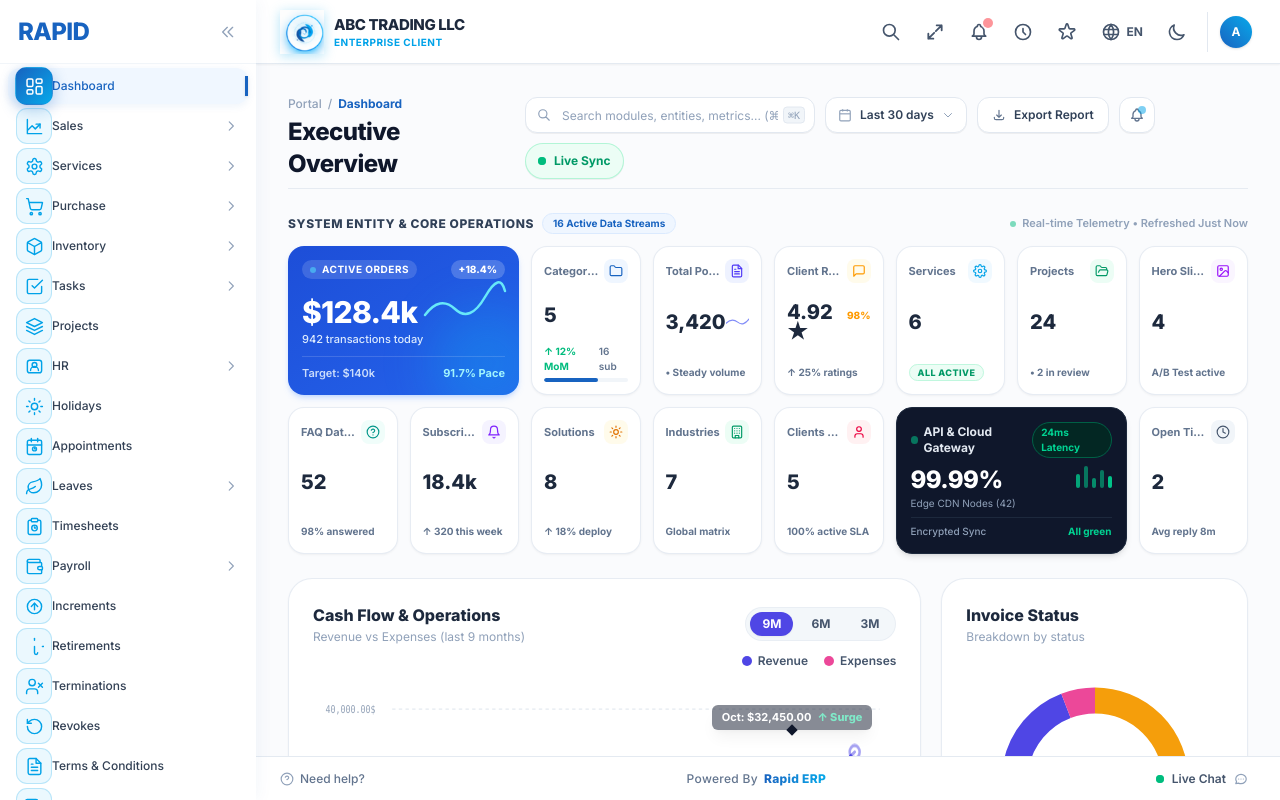
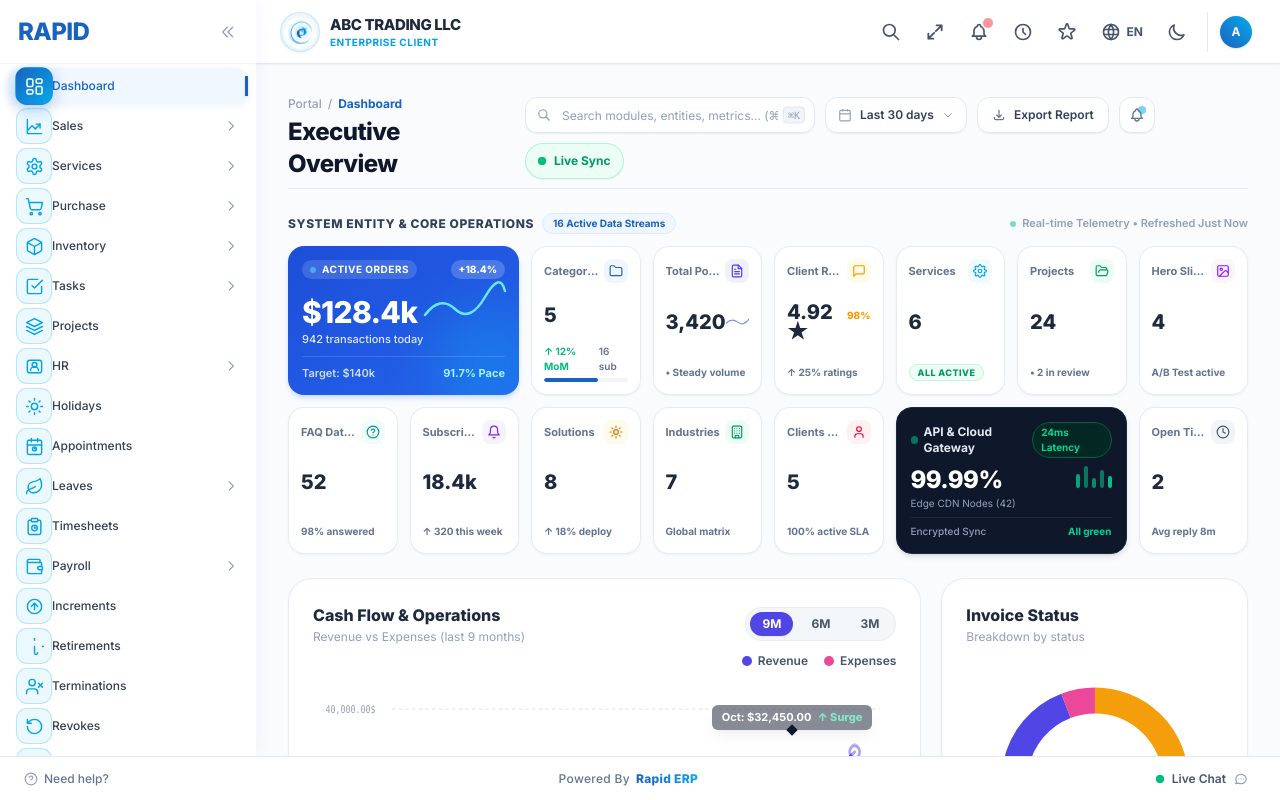
Before and after one commit to Santhosh19981/rapiderp, an Angular app: page /landing in a window 1280 px wide. Built offline with nearby package versions, Linux system fonts and the light colour scheme; sample sign-in values are in the browser's storage.

Commit message:
feat: fix client header logo placement with circular transparent masking and extend footer to complete left edge under sidebar

```diff
--- a/src/app/components/landing/landing.html
+++ b/src/app/components/landing/landing.html
@@ -1,10 +1,13 @@
-<div class="landing-layout flex h-screen w-full bg-white text-slate-800 overflow-hidden relative"
+<div class="landing-layout flex flex-col h-screen w-full bg-white text-slate-800 overflow-hidden relative"
   [class.dark]="navService.isDarkMode()" [dir]="navService.isRtl() ? 'rtl' : 'ltr'">
+
+  <!-- Middle Work Section: Left Sidebar + Right Main Content (Takes all vertical height above the full-width footer) -->
+  <div class="flex-1 flex w-full overflow-hidden relative min-h-0">
     <!-- Left-Side Module Menu (with enlarged icons and Techoze smooth hover) -->
     <app-sidebar class="shrink-0 h-full relative z-30"></app-sidebar>
 
     <!-- Main Content Area - White by default -->
-  <div class="flex-1 flex flex-col h-full overflow-hidden bg-white dark:bg-slate-900 transition-colors duration-200">
+    <div class="flex-1 flex flex-col h-full min-w-0 overflow-hidden bg-white dark:bg-slate-900 transition-colors duration-200">
 
       <!-- Top Navigation Header with Action Items from Reference Image -->
       <header
@@ -13,15 +16,17 @@
         <div class="flex items-center gap-3 select-none">
           <div class="flex items-center gap-2.5">
             <div
-            class="w-10 h-10 sm:w-11 sm:h-11 rounded-full flex items-center justify-center shrink-0 transition-transform duration-200 hover:scale-105"
+              class="w-9 h-9 sm:w-10 sm:h-10 rounded-full bg-gradient-to-tr from-sky-100/90 via-blue-50 to-sky-100/70 dark:from-slate-800 dark:to-slate-700 p-0.5 flex items-center justify-center shrink-0 border border-sky-200/80 dark:border-slate-700 shadow-xs transition-transform duration-200 hover:scale-105"
               title="ABC TRADING LLC"
             >
+              <div class="w-full h-full rounded-full bg-white dark:bg-slate-900 flex items-center justify-center p-1 overflow-hidden shadow-inner">
                 <img
                   src="assets/images/client-logo-extracted.png"
                   alt="ABC TRADING LLC"
-              class="w-full h-full object-contain filter drop-shadow-[0_2px_6px_rgba(0,162,232,0.3)]"
+                  class="w-full h-full object-contain select-none pointer-events-none"
                   draggable="false"
                 />
+              </div>
             </div>
             <div class="flex flex-col justify-center">
               <span
@@ -1589,12 +1594,14 @@
         </div>
       }
     </main>
-
-    <!-- Dedicated Full-Width Bottom Footer (Fixed at bottom with Need Help, Powered By, and Live Chat) -->
+  </div>
+</div>
+
+<!-- Dedicated Full-Width Bottom Footer (Fixed at bottom spanning COMPLETE LEFT across under sidebar) -->
 <footer
-      class="h-11 bg-white dark:bg-slate-800 border-t border-slate-200/90 dark:border-slate-700/80 px-6 flex items-center justify-between shrink-0 text-xs text-slate-500 dark:text-slate-400 z-10 select-none">
-
-      <!-- Option 1 (Left): Need help? (Matching Screenshot 1) -->
+  class="h-11 w-full bg-white dark:bg-slate-800 border-t border-slate-200/90 dark:border-slate-700/80 px-4 sm:px-6 flex items-center justify-between shrink-0 text-xs text-slate-500 dark:text-slate-400 z-40 select-none shadow-xs">
+
+  <!-- Option 1 (Left): Need help? (Matching Screenshot 1 & 2) -->
   <div class="flex items-center gap-2">
     <button
       type="button"
@@ -1620,7 +1627,7 @@
       ERP</span>
   </div>
 
-      <!-- Option 2 (Right): Live Chat (Matching Screenshot 1) -->
+  <!-- Option 2 (Right): Live Chat (Matching Screenshot 1 & 2) -->
   <div class="flex items-center gap-2">
     <button
       type="button"
@@ -1769,7 +1776,6 @@
     }
 
   </div>
-</div>
 
 <!-- ========================================================================= -->
 <!-- 11 KPI RECORD TYPES ICONS TEMPLATE (Exact Match to Screenshot 1)          -->
--- a/src/app/components/sidebar/sidebar.css
+++ b/src/app/components/sidebar/sidebar.css
@@ -4,13 +4,13 @@
 }
 
 .sidebar-outer-container {
-  height: 100vh;
+  height: 100%;
   position: relative;
   transition: width 0.28s cubic-bezier(0.16, 1, 0.3, 1);
 }
 
 .sidebar-wrapper {
-  height: 100vh;
+  height: 100%;
   box-shadow: 2px 0 16px rgba(15, 82, 164, 0.05);
   transition: width 0.28s cubic-bezier(0.16, 1, 0.3, 1), box-shadow 0.28s cubic-bezier(0.16, 1, 0.3, 1);
   will-change: width, box-shadow;
```
Also changed, not shown: public/assets/images/client-logo-extracted.png. Lines whose indentation alone changed are shown as unchanged.
